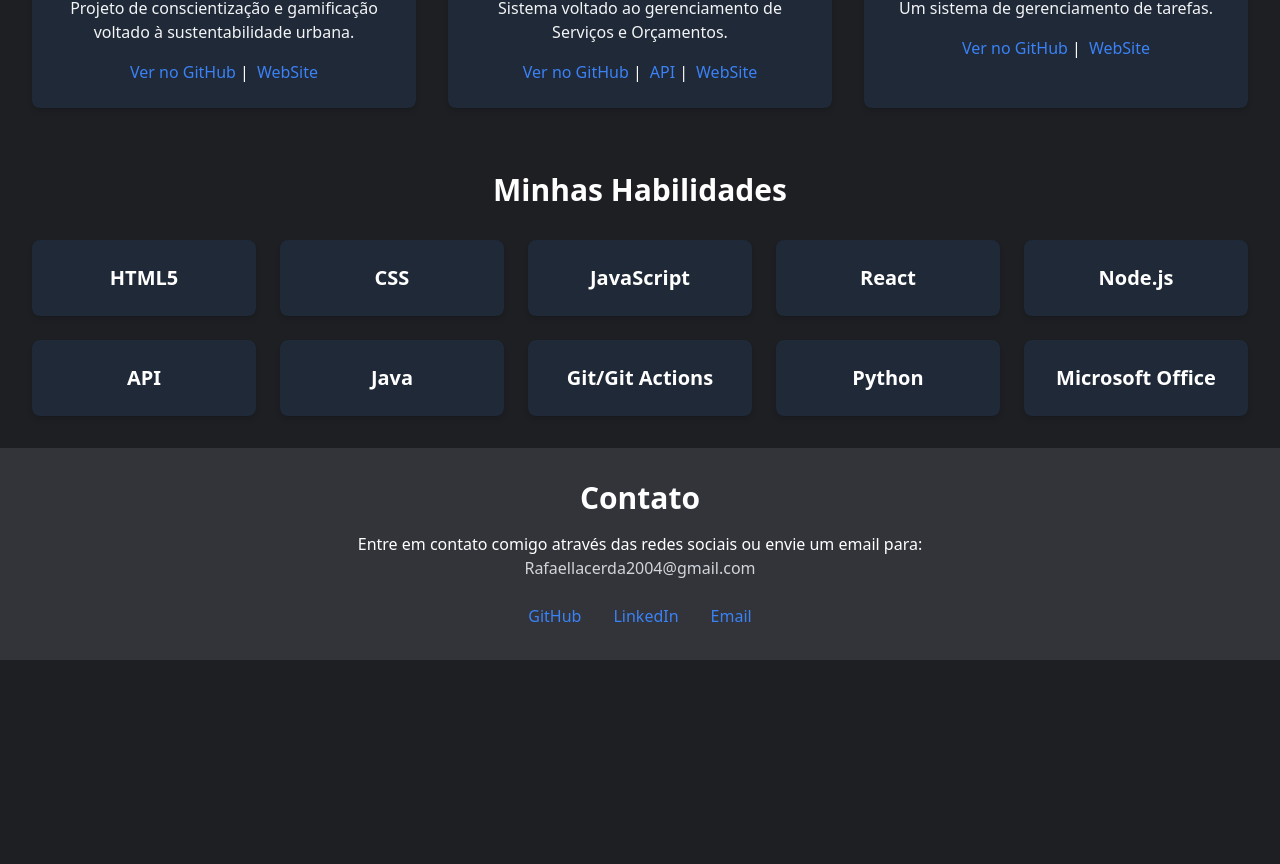
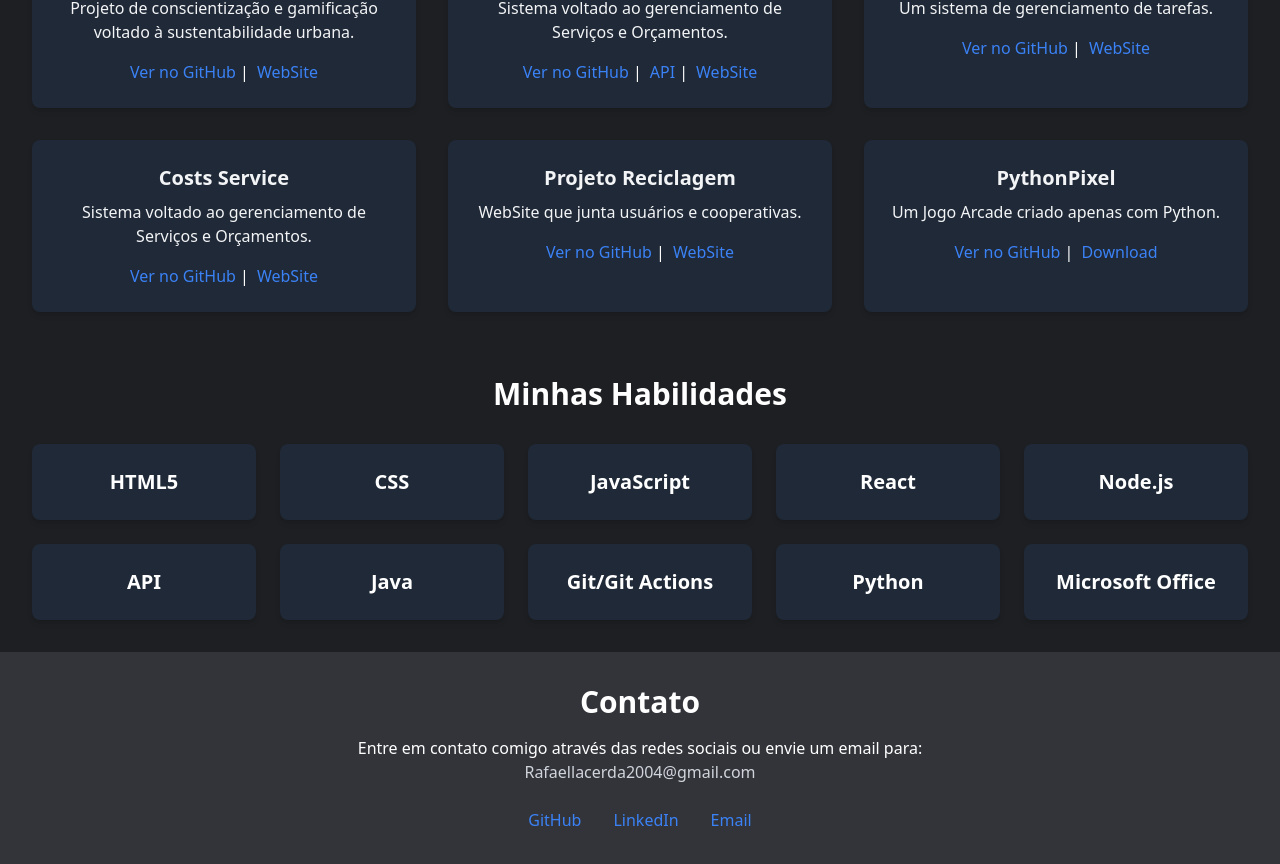
Before and after one commit to RafaelGLacerda/Portf-lio, a React (Create React App) app: page / in a window 1280 px wide. Shown: the part 1516-2380 px from the top of the page. Before the commit the page ends 2176 px from the top, so only its background shows below. Built offline with nearby package versions, Linux system fonts and the light colour scheme.

Commit message:
Update Projects.tsx

```diff
--- a/src/components/Projects.tsx
+++ b/src/components/Projects.tsx
@@ -90,6 +90,36 @@ const Projects: React.FC = () => {
             <a href="https://tasks-hbdt.onrender.com/" className="text-blue-500 hover:text-blue-700 ml-2" target="_blank" rel="noopener noreferrer">WebSite</a>
           </div>
         </div>
+
+     {/* EasyBuniness */}
+        <div className="p-6 bg-gray-800 rounded-lg shadow-md hover:shadow-lg transition duration-300">
+          <h3 className="text-xl font-bold mb-2 text-gray-100">Costs Service</h3>
+          <p className="text-gray-100"> Sistema voltado ao gerenciamento de Serviços e Orçamentos.</p>
+          <div className="mt-4">
+            <a href="https://github.com/RafaelGLacerda/EasyBuniness" className="text-blue-500 hover:text-blue-700" target="_blank" rel="noopener noreferrer">Ver no GitHub</a> |
+            <a href="https://easybuniness.onrender.com/" className="text-blue-500 hover:text-blue-700 ml-2" target="_blank" rel="noopener noreferrer">WebSite</a>
+          </div>
+        </div>
+
+       {/* Projeto Reciclagem */}
+        <div className="p-6 bg-gray-800 rounded-lg shadow-md hover:shadow-lg transition duration-300">
+          <h3 className="text-xl font-bold mb-2 text-gray-100">Projeto Reciclagem</h3>
+          <p className="text-gray-100"> WebSite que junta usuários e cooperativas.</p>
+          <div className="mt-4">
+            <a href="https://github.com/RafaelGLacerda/A3" className="text-blue-500 hover:text-blue-700" target="_blank" rel="noopener noreferrer">Ver no GitHub</a> |
+            <a href="https://a3-2lsq.onrender.com/" className="text-blue-500 hover:text-blue-700 ml-2" target="_blank" rel="noopener noreferrer">WebSite</a>
+          </div>
+        </div>
+
+         {/* PythonPixel */}
+        <div className="p-6 bg-gray-800 rounded-lg shadow-md hover:shadow-lg transition duration-300">
+          <h3 className="text-xl font-bold mb-2 text-gray-100">PythonPixel</h3>
+          <p className="text-gray-100"> Um Jogo Arcade criado apenas com Python.</p>
+          <div className="mt-4">
+            <a href="https://github.com/RafaelGLacerda/PixelPython" className="text-blue-500 hover:text-blue-700" target="_blank" rel="noopener noreferrer">Ver no GitHub</a> |
+            <a href="https://drive.google.com/file/d/1c8d_SKmGI3toZ5lFKn88lpq3PsaX378E/view" className="text-blue-500 hover:text-blue-700 ml-2" target="_blank" rel="noopener noreferrer">Download</a>
+          </div>
+        </div>
         </div>
     </section>
   );
```
